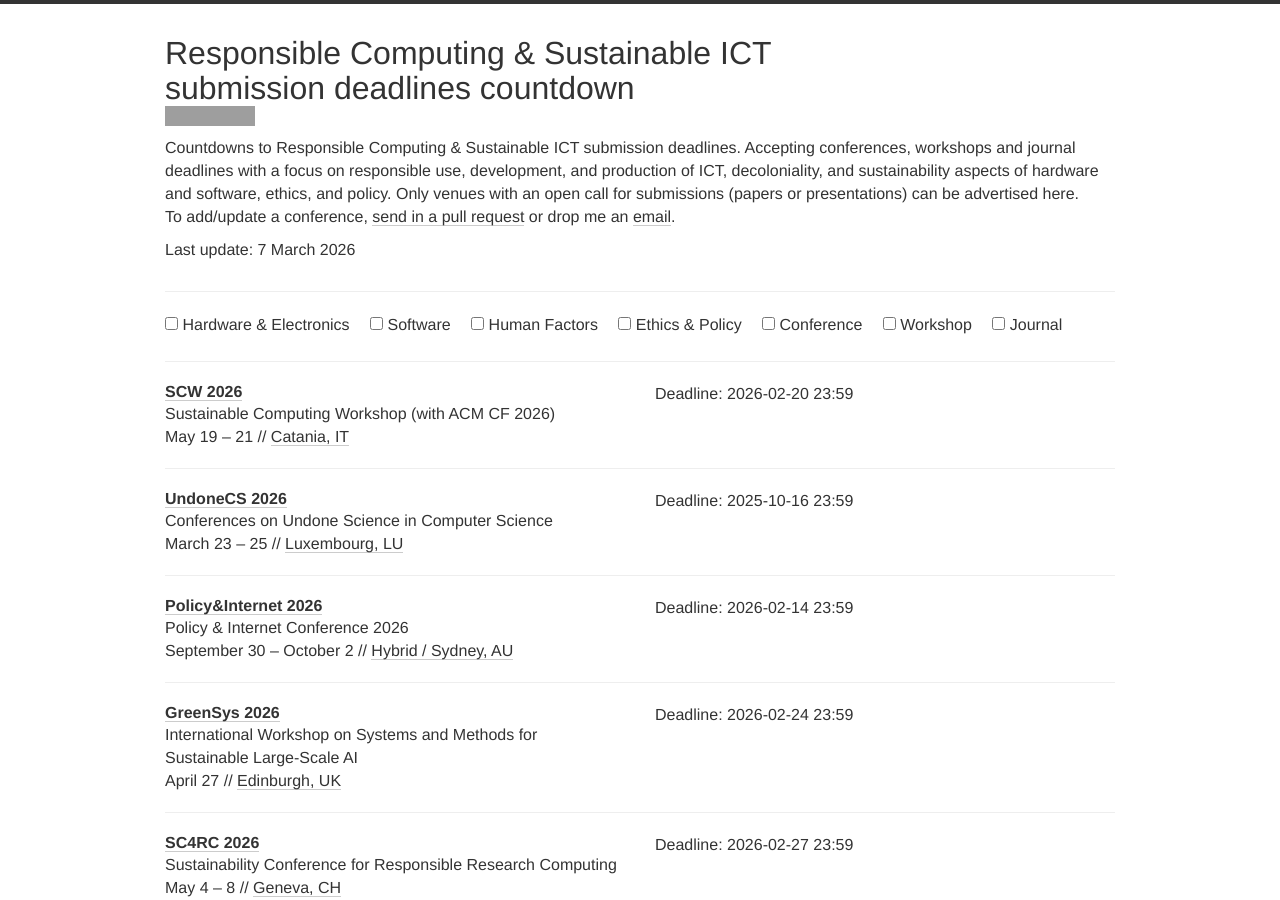
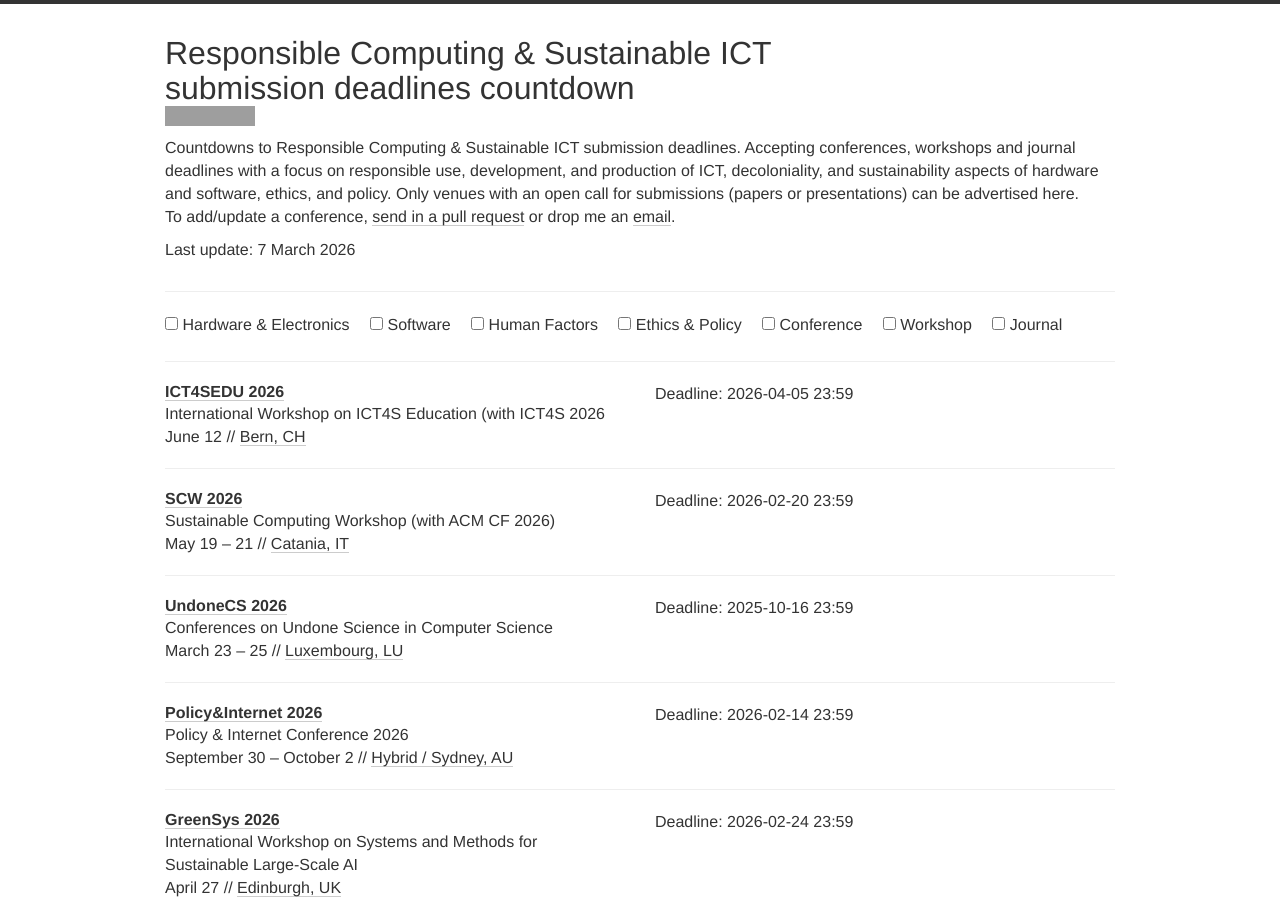
Before and after one commit to responsible-computing/responsible-computing.github.io, a Jekyll site: the page built from index.html, in a window 1280 px wide and 900 px high. Built offline with Jekyll 4.4.1, drawn with Linux system fonts in a browser that asks for light colours; nearby versions of some CDN libraries; grey boxes are pictures that could not be loaded.

Commit message:
ICT4SEdu

```diff
--- a/_data/conferences.yml
+++ b/_data/conferences.yml
@@ -2,6 +2,16 @@
 # Workshops and Conferences
 
 ## 2026
+
+- name: ICT4SEDU
+  year: 2026
+  date: "June 12"
+  description: "International Workshop on ICT4S Education (with ICT4S 2026"
+  link: https://ict4sedu.wordpress.com/
+  deadline:
+    - "2026-04-05 23:59"
+  place: Bern, CH
+  tags: [HUCO, ETPO, SHOP]
 
 - name: SCW
   year: 2026
```
